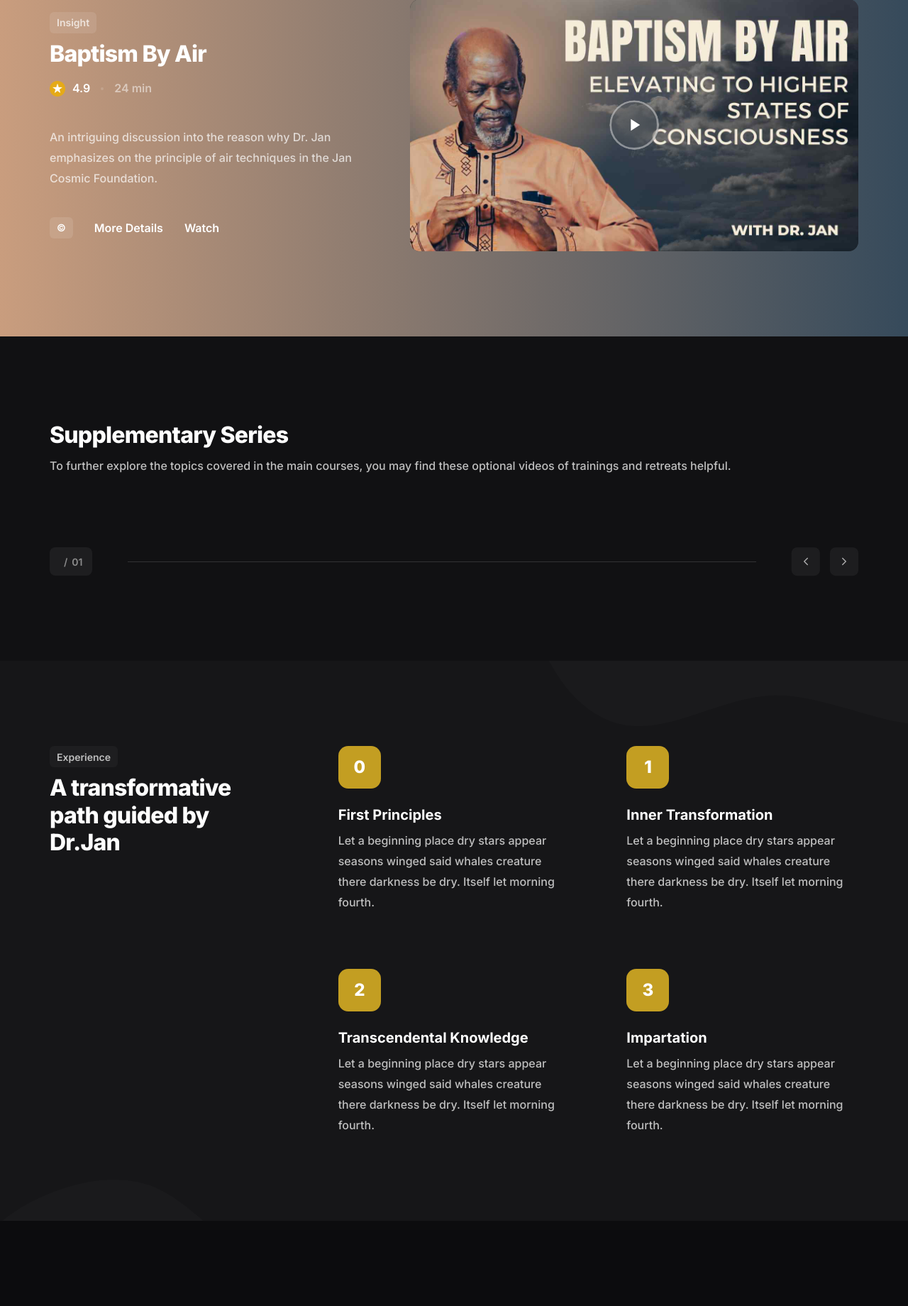
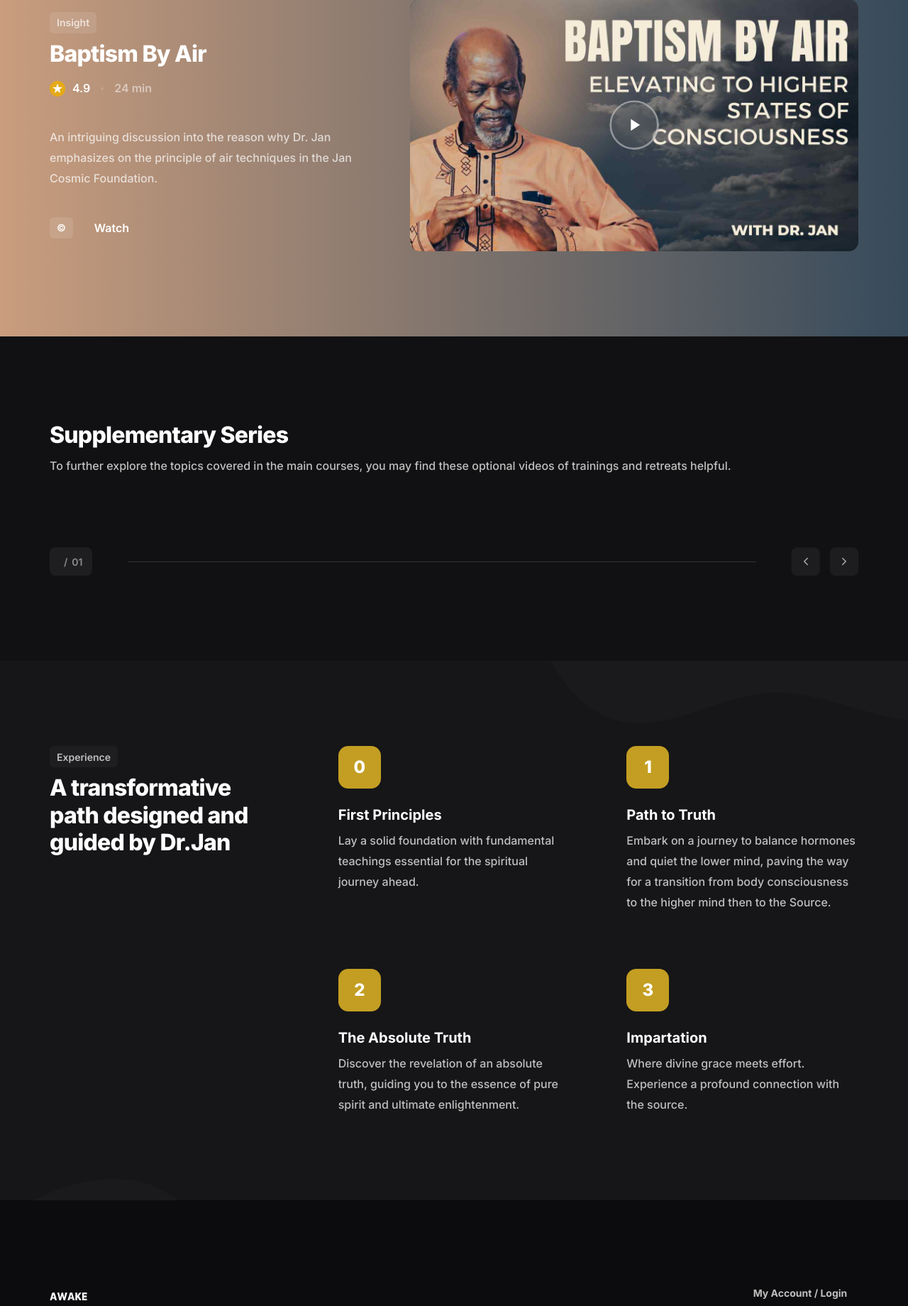
Before and after one commit to Jan-Cosmic-Foundation/drjan_exclusive, a Django app: page / in a window 1280 px wide. Shown: the part 1906-3746 px from the top of the page at 71% size. Run offline with Django 5.2, Linux system fonts and the light colour scheme; a user stored in the database is signed in; tables that the repository leaves empty hold one stand-in row (values such as "Sample post"); grey boxes marked "Sample" are stand-in pictures; some libraries are stand-ins or nearby versions.

Commit message:
update links

```diff
--- a/exclusive/templates/exclusive/base.html
+++ b/exclusive/templates/exclusive/base.html
@@ -63,20 +63,20 @@
                                     </a>
                                 </li>
                                 <li class="nav-item">
-                                    <a href="single-course.html" class="nav-link">
-                                        <span class="nav-link-name">Inner Awareness</span>
+                                    <a href="/lessons/path-to-truth" class="nav-link">
+                                        <span class="nav-link-name">Path to Truth</span>
                                     </a>
                                 </li>
                                 <li class="nav-item">
-                                    <a href="single-actor.html" class="nav-link">
+                                    <a href="//lessons/absolute-truth" class="nav-link">
                                         <span class="nav-link-name">The Absolute Truth</span>
                                     </a>
                                 </li>
-                                <li class="nav-item">
-                                    <a href="single-actor.html" class="nav-link">
-                                        <span class="nav-link-name">Transcendental Knowledge</span>
-                                    </a>
-                                </li>
+<!--                                <li class="nav-item">-->
+<!--                                    <a href="single-actor.html" class="nav-link">-->
+<!--                                        <span class="nav-link-name">Transcendental Knowledge</span>-->
+<!--                                    </a>-->
+<!--                                </li>-->
                             </ul>
                         </div>
                     </li>
@@ -330,20 +330,20 @@
                                             </a>
                                         </li>
                                         <li class="nav-item">
-                                            <a href="single-course.html" class="nav-link">
-                                                <span class="nav-link-name">Inner Awareness</span>
+                                            <a href="/lessons/path-to-truth" class="nav-link">
+                                                <span class="nav-link-name">Path to Truth</span>
                                             </a>
                                         </li>
                                         <li class="nav-item">
-                                            <a href="single-actor.html" class="nav-link">
+                                            <a href="lessons/absolute-truth" class="nav-link">
                                                 <span class="nav-link-name">The Absolute Truth</span>
                                             </a>
                                         </li>
-                                        <li class="nav-item">
-                                            <a href="single-actor.html" class="nav-link">
-                                                <span class="nav-link-name">Transcendental Knowledge</span>
-                                            </a>
-                                        </li>
+<!--                                        <li class="nav-item">-->
+<!--                                            <a href="single-actor.html" class="nav-link">-->
+<!--                                                <span class="nav-link-name">Transcendental Knowledge</span>-->
+<!--                                            </a>-->
+<!--                                        </li>-->
                                     </ul>
                                 </div>
                             </li>
--- a/exclusive/templates/exclusive/main-landing.html
+++ b/exclusive/templates/exclusive/main-landing.html
@@ -407,9 +407,9 @@
                                     <div class="col-auto" data-sr-item="movie">
                                         <span class="badge badge-white badge-translucent flq-color-title">©</span>
                                     </div>
-                                    <div class="col-auto" data-sr-item="movie">
-                                        <a class="btn btn-link" href="single-course.html">More Details</a>
-                                    </div>
+<!--                                    <div class="col-auto" data-sr-item="movie">-->
+<!--                                        <a class="btn btn-link" href="single-course.html">More Details</a>-->
+<!--                                    </div>-->
                                     <div class="col-auto" data-sr-item="movie">
                                         <a class="btn btn-link" href="https://youtu.be/Xj7Z9G9ktrc" data-fancybox>Watch</a>
                                     </div>
@@ -741,7 +741,7 @@
                     <div class="row gy-5 gx-6">
                         <div class="col-lg-4">
                             <span class="flq-subtitle badge" data-sr-item="features">Experience</span>
-                            <h2 class="" data-sr-item="features"> A transformative path guided by Dr.Jan</h2>
+                            <h2 class="" data-sr-item="features"> A transformative path designed and guided by Dr.Jan</h2>
                         </div>
                         <div class="col-lg-8">
                             <div class="row g-6">
@@ -752,7 +752,7 @@
                                                 <h4>0</h4>
                                             </div>
                                             <div class="card-title h5">First Principles</div>
-                                            <p>Let a beginning place dry stars appear seasons winged said whales creature there darkness be dry. Itself let morning fourth.</p>
+                                            <p>Lay a solid foundation with fundamental teachings essential for the spiritual journey ahead.</p>
                                         </div>
                                     </div>
                                 </div>
@@ -762,8 +762,8 @@
                                             <div class="card-icon">
                                                 <h4>1</h4>
                                             </div>
-                                            <div class="card-title h5">Inner Transformation</div>
-                                            <p>Let a beginning place dry stars appear seasons winged said whales creature there darkness be dry. Itself let morning fourth.</p>
+                                            <div class="card-title h5">Path to Truth</div>
+                                            <p>Embark on a journey to balance hormones and quiet the lower mind, paving the way for a transition from body consciousness to the higher mind then to the Source.</p>
                                         </div>
                                     </div>
                                 </div>
@@ -773,8 +773,8 @@
                                             <div class="card-icon">
                                                 <h4>2</h4>
                                             </div>
-                                            <div class="card-title h5">Transcendental Knowledge</div>
-                                            <p>Let a beginning place dry stars appear seasons winged said whales creature there darkness be dry. Itself let morning fourth.</p>
+                                            <div class="card-title h5">The Absolute Truth</div>
+                                            <p>Discover the revelation of an absolute truth, guiding you to the essence of pure spirit and ultimate enlightenment.</p>
                                         </div>
                                     </div>
                                 </div>
@@ -785,7 +785,7 @@
                                                 <h4>3</h4>
                                             </div>
                                             <div class="card-title h5">Impartation</div>
-                                            <p>Let a beginning place dry stars appear seasons winged said whales creature there darkness be dry. Itself let morning fourth.</p>
+                                            <p>Where divine grace meets effort. Experience a profound connection with the source.</p>
                                         </div>
                                     </div>
                                 </div>
--- a/exclusive/templates/exclusive/utilities/footer.html
+++ b/exclusive/templates/exclusive/utilities/footer.html
@@ -295,13 +295,13 @@
                 <nav>
                     <ul class="nav flex-column gy-3">
                         <li class="nav-item" data-sr-item="footer">
-                            <a href="#" class="nav-link">My Account / Login</a>
+                            <a href="{% url 'course:profile' %}" class="nav-link">My Account / Login</a>
                         </li>
                         <li class="nav-item" data-sr-item="footer">
-                            <a href="#" class="nav-link">FAQs</a>
+                            <a href="{% url 'course:faqs' %}" class="nav-link">FAQs</a>
                         </li>
                         <li class="nav-item" data-sr-item="footer">
-                            <a href="#" class="nav-link">Contact Us</a>
+                            <a href="{% url 'course:contact' %}" class="nav-link">Contact Us</a>
                         </li>
                         <li class="nav-item" data-sr-item="footer">
                             <a href="#" class="nav-link">Copyright</a>
```
